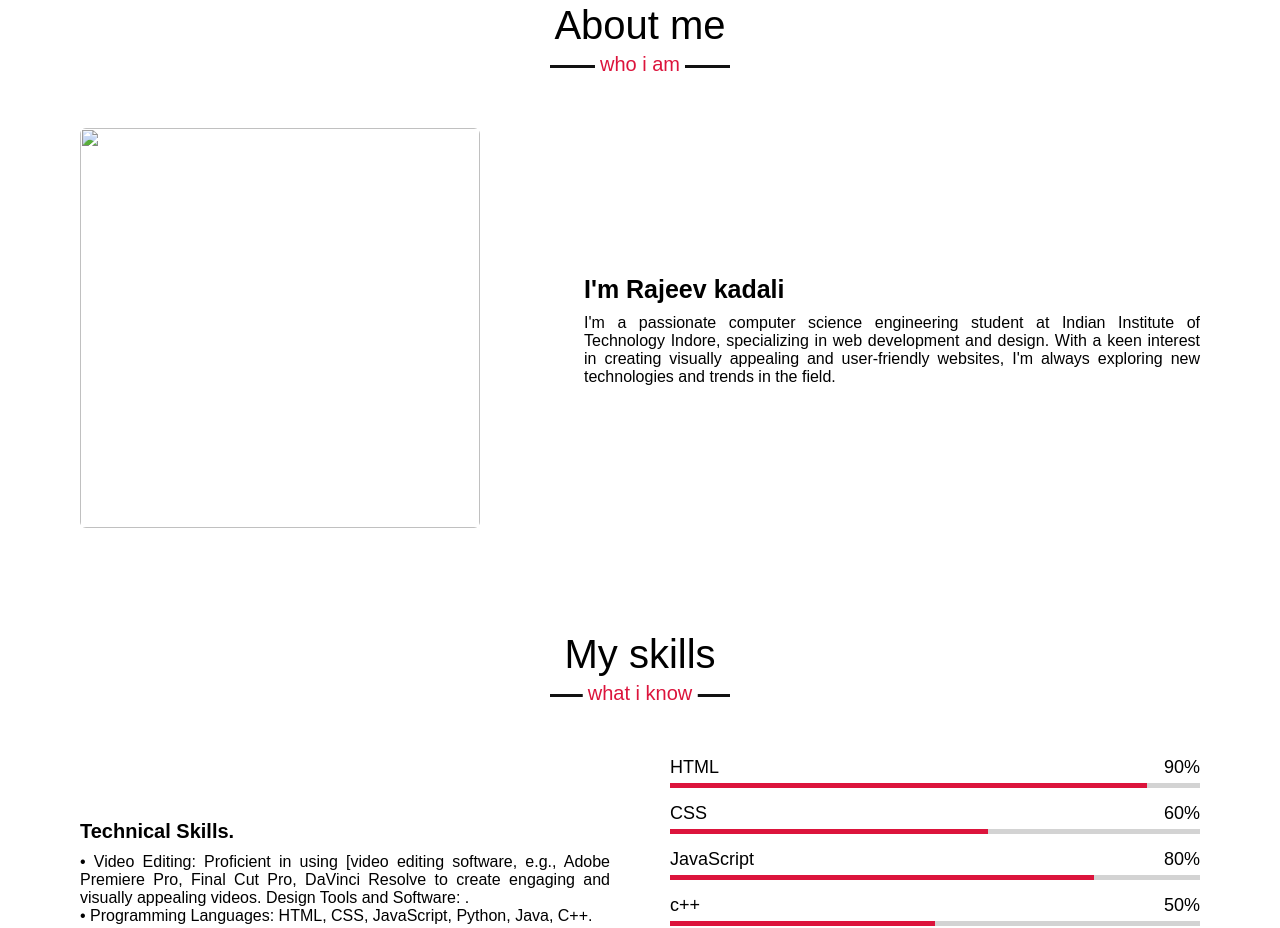
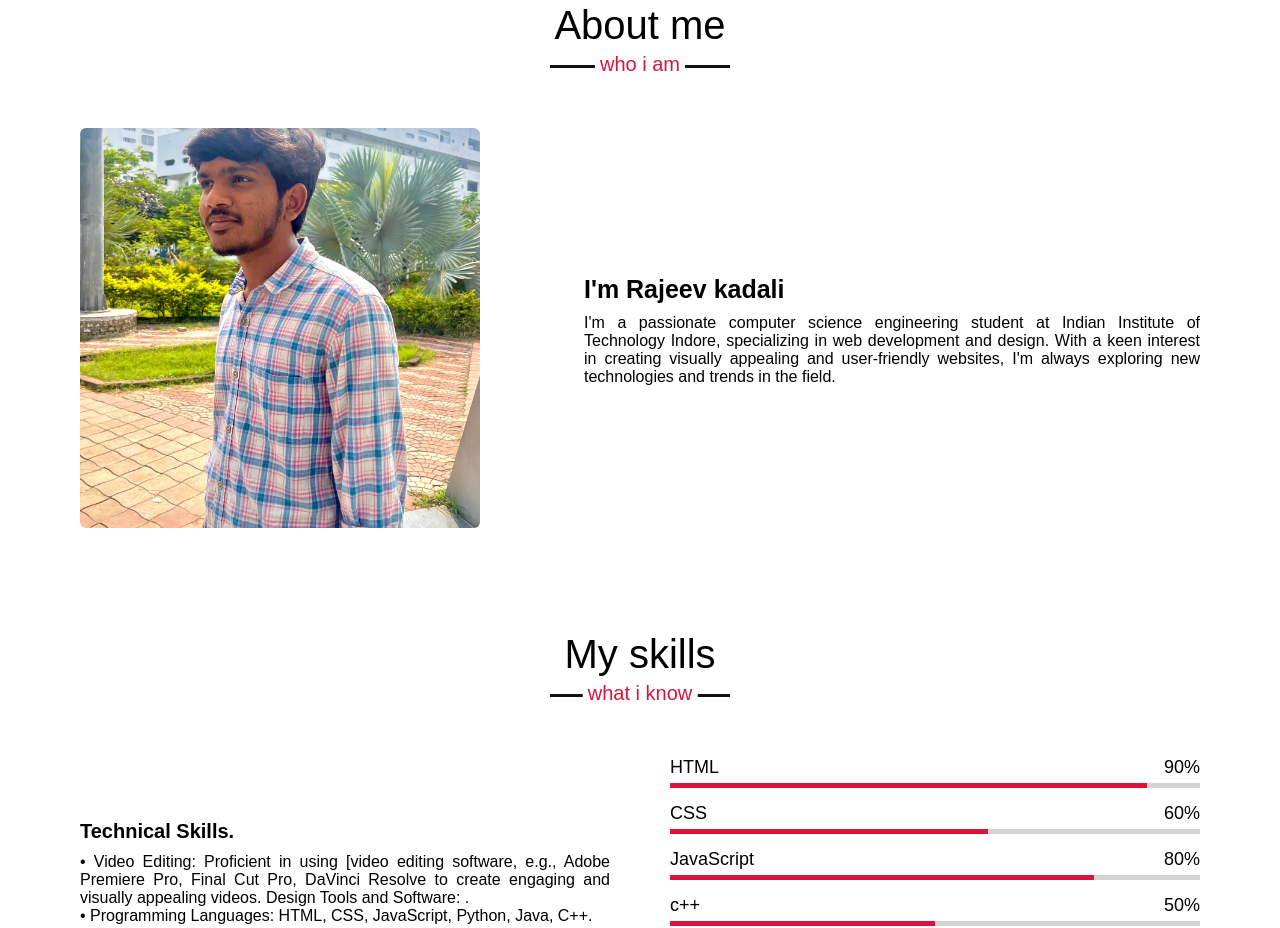
Before and after one commit to KadaliRajeev/personal_portfolio, a plain HTML site: page index.html in a window 1280 px wide. Shown: the part 897-1825 px from the top of the page. Drawn offline with nearby package versions, Linux system fonts and the light colour scheme.

Commit message:
Update index.html

```diff
--- a/index.html
+++ b/index.html
@@ -49,7 +49,7 @@
             <h2 class="title">About me</h2>
             <div class="about-content">
                 <div class="column left">
-                    <img src="images/web profile.jpg" alt="">
+                    <img src="web profile.jpg" alt="">
                 </div>
                 <div class="column right">
                     <div class="text">I'm Rajeev kadali <span class="typing-2"></span></div>
```
